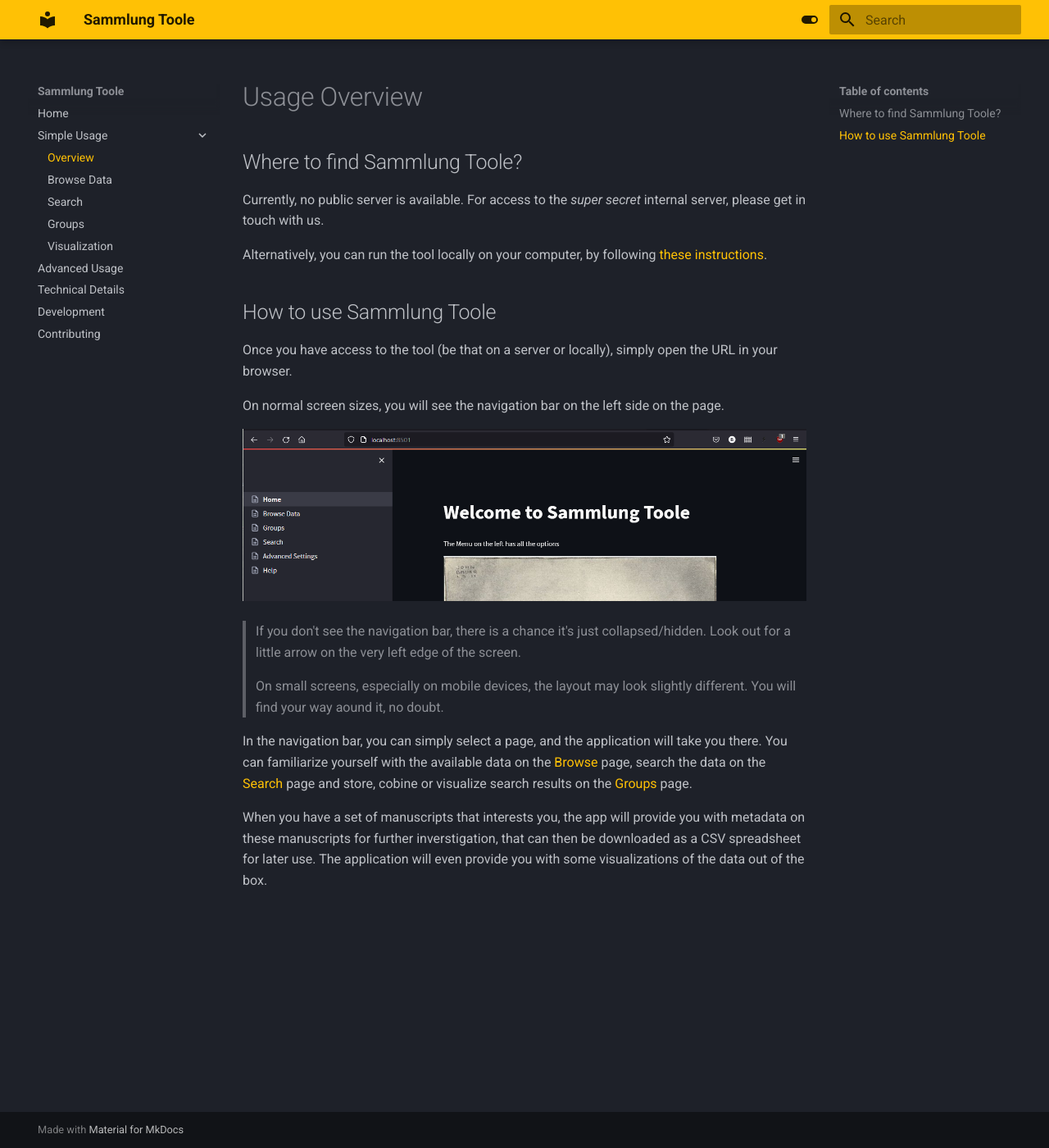
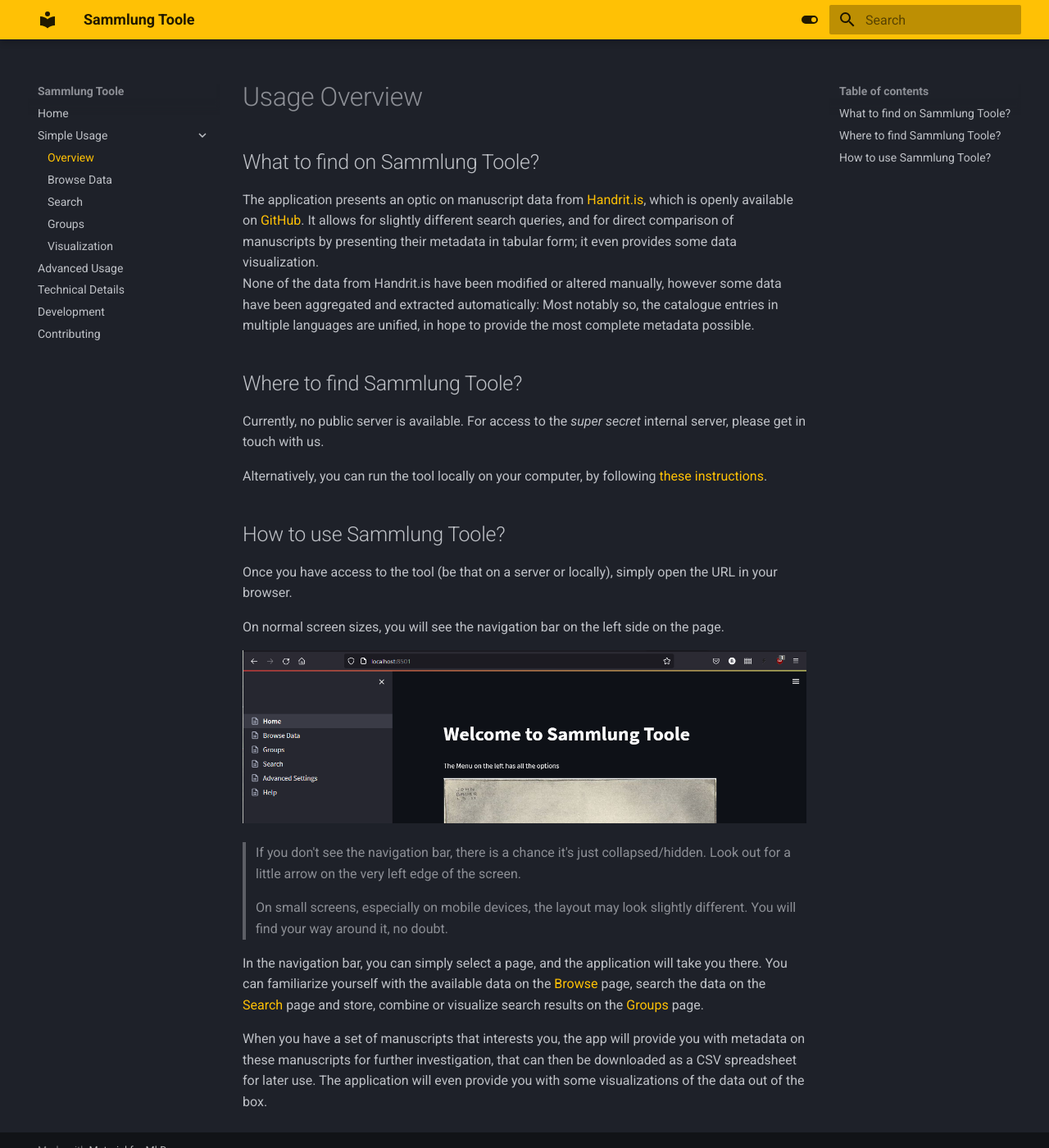
Before and after one commit to arbeitsgruppe-digitale-altnordistik/Sammlung-Toole, an MkDocs documentation site: the page built from docs/simple/usage-overview.md, in a window 1280 px wide and 1400 px high. Shown: the whole window at 82% size. Built offline with MkDocs 1.6.1 and Material for MkDocs 9.7.7, drawn with Linux system fonts in a browser that asks for light colours.

Commit message:
Update usage-overview.md

```diff
--- a/docs/simple/usage-overview.md
+++ b/docs/simple/usage-overview.md
@@ -1,4 +1,14 @@
 # Usage Overview
+
+
+## What to find on Sammlung Toole?
+
+The application presents an optic on manuscript data from [Handrit.is](https://handrit.is/), which is openly available
+on [GitHub](https://github.com/Handrit/Manuscripts). It allows for slightly different search queries, and for direct
+comparison of manuscripts by presenting their metadata in tabular form; it even provides some data visualization.
+None of the data from Handrit.is have been modified or altered manually, however some data have been aggregated and
+extracted automatically: Most notably so, the catalogue entries in multiple languages are unified, in hope to provide
+the most complete metadata possible.
 
 
 ## Where to find Sammlung Toole?
@@ -8,7 +18,7 @@
 Alternatively, you can run the tool locally on your computer, by following [these instructions](../advanced-usage.md).
 
 
-## How to use Sammlung Toole
+## How to use Sammlung Toole?
 
 Once you have access to the tool (be that on a server or locally), simply open the URL in your browser.
 
@@ -19,13 +29,13 @@
 > If you don't see the navigation bar, there is a chance it's just collapsed/hidden. Look out for a little arrow on the
 > very left edge of the screen.
 
-> On small screens, especially on mobile devices, the layout may look slightly different. You will find your way aound
+> On small screens, especially on mobile devices, the layout may look slightly different. You will find your way around
 > it, no doubt.
 
 In the navigation bar, you can simply select a page, and the application will take you there. You can familiarize
 yourself with the available data on the [Browse](browse.md) page, search the data on the [Search](search.md) page
-and store, cobine or visualize search results on the [Groups](groups.md) page.
+and store, combine or visualize search results on the [Groups](groups.md) page.
 
 When you have a set of manuscripts that interests you, the app will provide you with metadata on these manuscripts
-for further inverstigation, that can then be downloaded as a CSV spreadsheet for later use. The application will even
+for further investigation, that can then be downloaded as a CSV spreadsheet for later use. The application will even
 provide you with some visualizations of the data out of the box.
```
